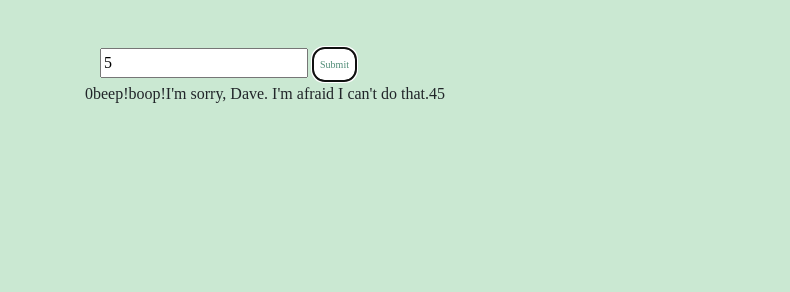
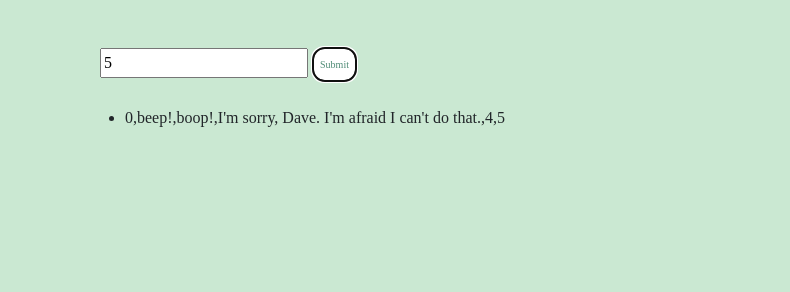
Before and after one commit to mashachicken/beep-boop, a plain HTML site: page index.html in a window 1280 px wide. Both pictures are taken after typing "5" into the empty fields and a click on the button "Submit". Shown: the part 173-465 px from the top of the page, 0-790 px from the left. Drawn offline with nearby package versions, Linux system fonts and the light colour scheme.

Commit message:
put my results in ul instead of a div

```diff
--- a/index.html
+++ b/index.html
@@ -11,7 +11,7 @@
     <div class ="container">
       <h2>Speak with a Beepboop robot</h2> <br>
       <div class="container">
-        <p> Try entering any number here and see what a <em>Beepboop</em> robot has to say.<br>
+        <p> Try entering any number here and see what a <em>Beepboop</em> robot has to say. <br>
         <form id="enterNumber">
           <input type="number">
           <button type="submut"> Submit </button>
@@ -23,7 +23,10 @@
       <div class="container2">
         <img class="bubble" src="img/bubble.png">
         <img class="robot" src="img/robot.png">
-        <span id="responces1">  </span>
+        <ul id="responces1">
+
+        </ul>
+
       </div>
     </div>
   </body>
--- a/js/scripts.js
+++ b/js/scripts.js
@@ -3,8 +3,8 @@ $(document).ready(function(){
     event.preventDefault();
     var numberInput = parseInt($("input").val());
     var result = beepBoop(numberInput)
-    $("#responces1").append(result)
-    console.log(newArray)
+    $("#responces1").append("<br>" + "<li>" + result +"</li>")
+    console.log(result)
     });
 });
 var newArray = [];
```
